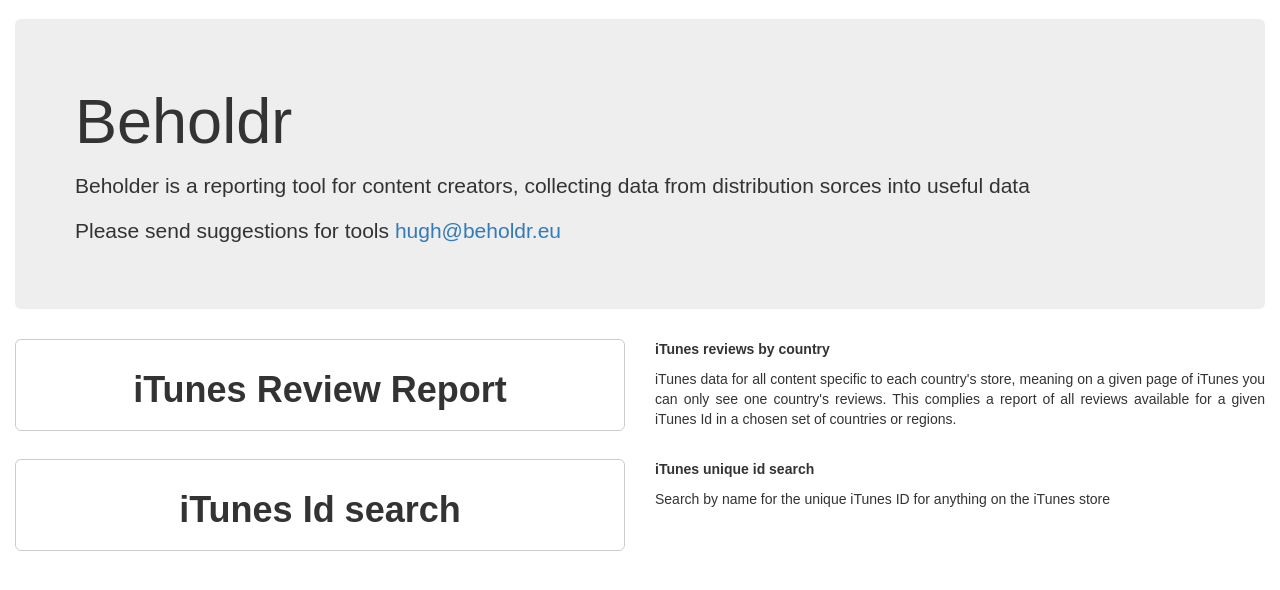
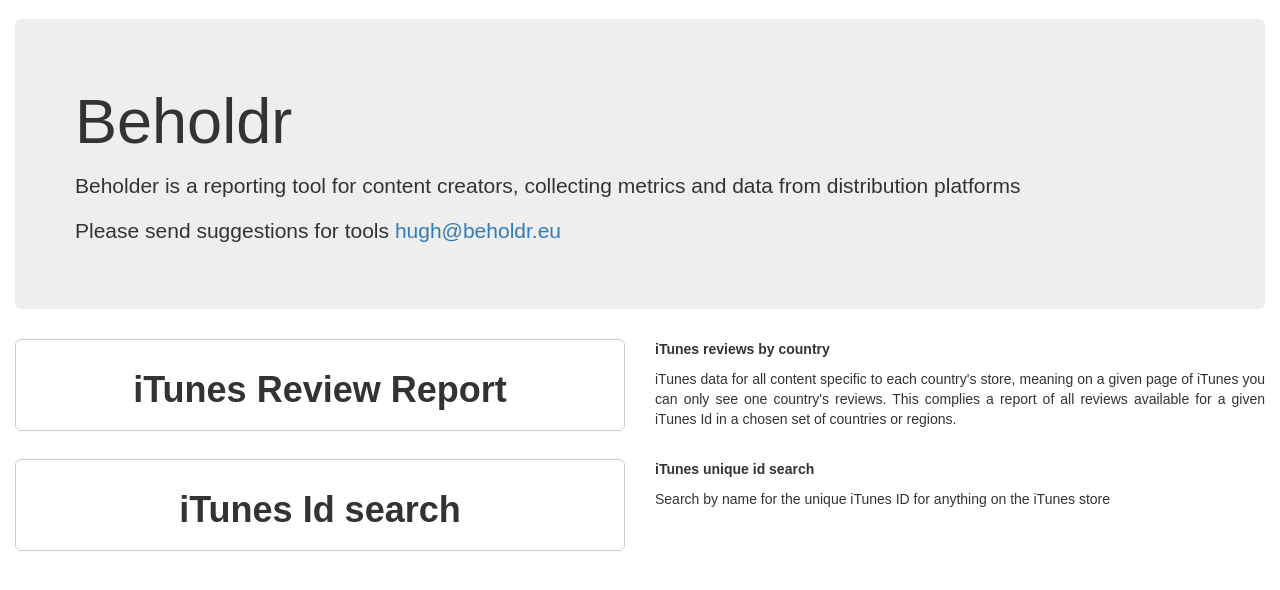
Before and after one commit to Hugh-OBrien/beholdr, a Django app: page /home in a window 1280 px wide. Shown: the part 51-641 px from the top of the page. Run offline with Django 3.2, Linux system fonts and the light colour scheme; parts of the project's set-up code (start-up, migrations or seed data) failed here and were passed over; some libraries are stand-ins or nearby versions.

Commit message:
Typo fix

```diff
--- a/templates/home.html
+++ b/templates/home.html
@@ -32,7 +32,7 @@
     <div class="jumbotron">
       <h1>Beholdr </h1>
       <p></p>
-      <p>Beholder is a reporting tool for content creators, collecting data from distribution sorces into useful data </p>
+      <p>Beholder is a reporting tool for content creators, collecting metrics and data from distribution platforms</p>
       <p>Please send suggestions for tools <a href="mailto:hugh@beholdr.eu">hugh@beholdr.eu</a></p>
     </div>
       <div class="row top-buffer">
```
